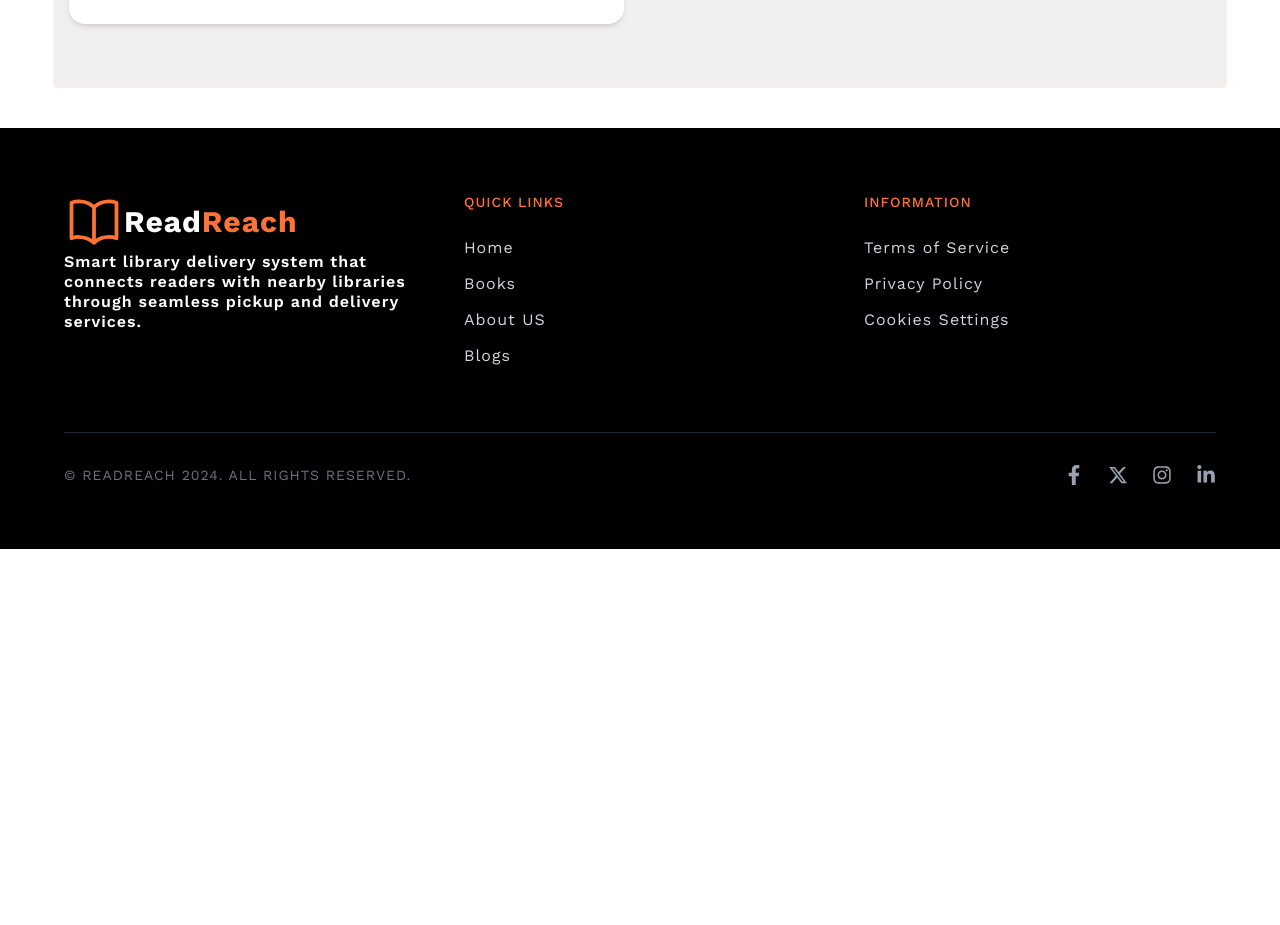
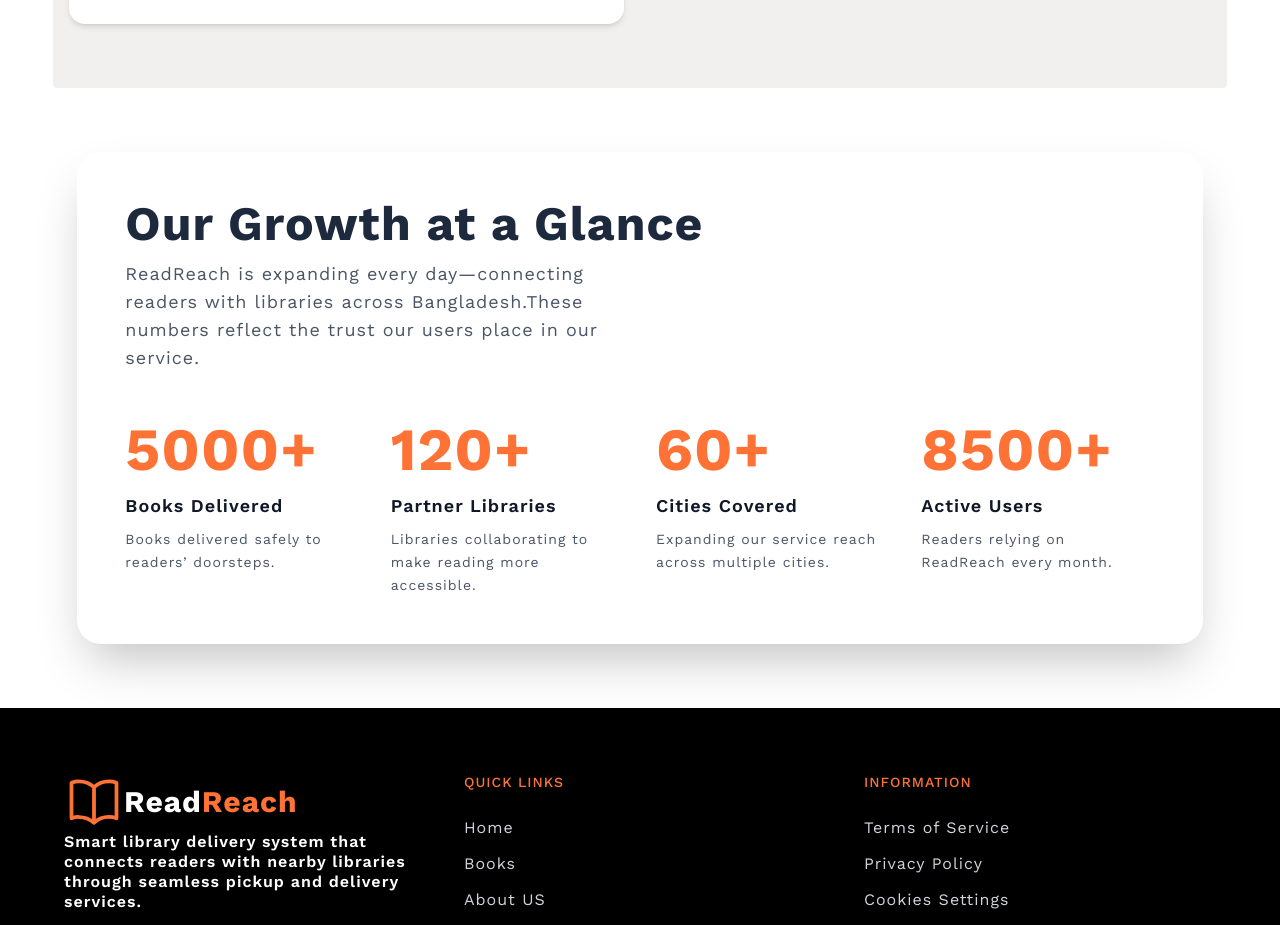
Before and after one commit to muttalib06/read-reach-client, a React (Vite) app: page / in a window 1280 px wide. Shown: the part 2720-3645 px from the top of the page. Before the commit the page ends 3269 px from the top, so only its background shows below. Built offline with nearby package versions, Linux system fonts and the light colour scheme; no server answers.

Commit message:
added count up section

```diff
--- a/package.json
+++ b/package.json
@@ -18,6 +18,7 @@
     "axios": "^1.13.2",
     "firebase": "^12.6.0",
     "framer-motion": "^12.23.25",
+    "motion": "^12.23.25",
     "react": "^19.2.0",
     "react-dom": "^19.2.0",
     "react-hook-form": "^7.68.0",
--- /dev/null
+++ b/src/components/home/stats/Stats.jsx
@@ -0,0 +1,76 @@
+import React, { useRef } from "react";
+import { FaBook } from "react-icons/fa";
+import Count from "../../sharedComponents/count/Count";
+import { useInView } from "framer-motion";
+
+const Stats = () => {
+  const sectionRef = useRef(null);
+  const isInView = useInView(sectionRef, { once: true, amount: 0.3 });
+  const stats = [
+    {
+      value: 5000,
+      label: "Books Delivered",
+      description: "Books delivered safely to readers’ doorsteps.",
+    },
+    {
+      value: 120,
+      label: "Partner Libraries",
+      description: "Libraries collaborating to make reading more accessible.",
+    },
+    {
+      value: 60,
+      label: "Cities Covered",
+      description: "Expanding our service reach across multiple cities.",
+    },
+    {
+      value: 8500,
+      label: "Active Users",
+      description: "Readers relying on ReadReach every month.",
+    },
+  ];
+  return (
+    <div
+      ref={sectionRef}
+      className="flex items-center   justify-center p-6 mt-10"
+    >
+      <div className="w-full max-w-6xl bg-white shadow-2xl rounded-3xl  p-8 md:p-12 relative overflow-hidden">
+        {/* Decorative gradient overlay */}
+        <div className="absolute top-0 left-0 w-full h-32 "></div>
+
+        <div className="relative z-10">
+          {/* Header Section */}
+          <div className="mb-12">
+            <h1 className="text-4xl md:text-5xl font-bold text-slate-800  mb-3">
+              Our Growth at a Glance
+            </h1>
+            <p className="text-gray-600 text-lg max-w-2/4">
+              ReadReach is expanding every day—connecting readers with libraries
+              across Bangladesh.These numbers reflect the trust our users place
+              in our service.
+            </p>
+          </div>
+
+          {/* Stats Grid */}
+          <div className="grid grid-cols-1 md:grid-cols-2 lg:grid-cols-2 xl:grid-cols-4 gap-8">
+            {stats.map((stat, index) => (
+              <div key={index} className="group">
+                <div className=" flex text-5xl md:text-6xl font-bold text-primary mb-3">
+                  {isInView ? <Count number={stat.value}></Count> : 0}
+                  <div>+</div>
+                </div>
+                <h3 className="text-lg font-semibold text-gray-900 mb-2">
+                  {stat.label}
+                </h3>
+                <p className="text-gray-600 text-sm leading-relaxed">
+                  {stat.description}
+                </p>
+              </div>
+            ))}
+          </div>
+        </div>
+      </div>
+    </div>
+  );
+};
+
+export default Stats;
--- /dev/null
+++ b/src/components/sharedComponents/count/Count.jsx
@@ -0,0 +1,19 @@
+"use client";
+
+import { animate, motion, useMotionValue, useTransform } from "motion/react";
+import { useEffect } from "react";
+
+const Count = ({ number }) => {
+  const count = useMotionValue(0);
+  const rounded = useTransform(() => Math.round(count.get()));
+
+  useEffect(() => {
+    const controls = animate(count, number, { duration:5});
+    return () => controls.stop();
+  }, [count, number]);
+
+  return <motion.pre>{rounded}</motion.pre>;
+};
+
+
+export default Count;
--- a/src/pages/home/Home.jsx
+++ b/src/pages/home/Home.jsx
@@ -3,6 +3,7 @@
 import LatestBook from '../../components/home/LatestBook/LatestBook';
 import CoverageArea from '../../components/home/coverageArea/CoverageArea';
 import WhyChooseUs from '../../components/home/whyChoose/WhyChooseUs';
+import Stats from '../../components/home/stats/Stats';
 
 const Home = () => {
         return (
@@ -19,6 +20,9 @@
                       {/* why choose us */}
                       <WhyChooseUs></WhyChooseUs>
 
+                      {/* stats section */}
+                      <Stats></Stats>
+
                 </div>
         );
 };
```
Also changed, not shown: 1 other file (tests, documents, lock files or other folders).
